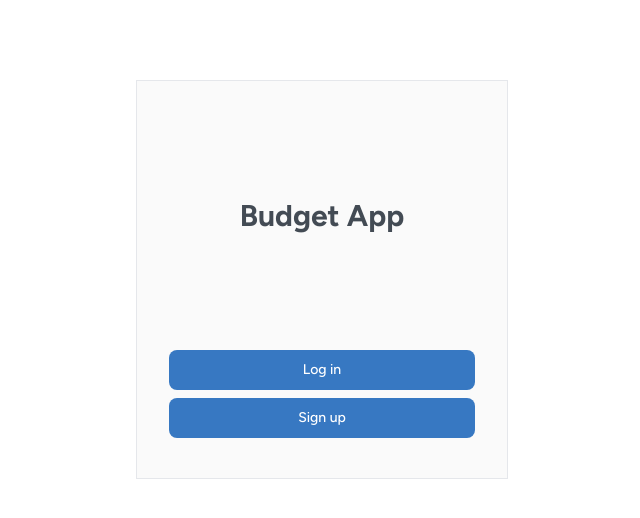
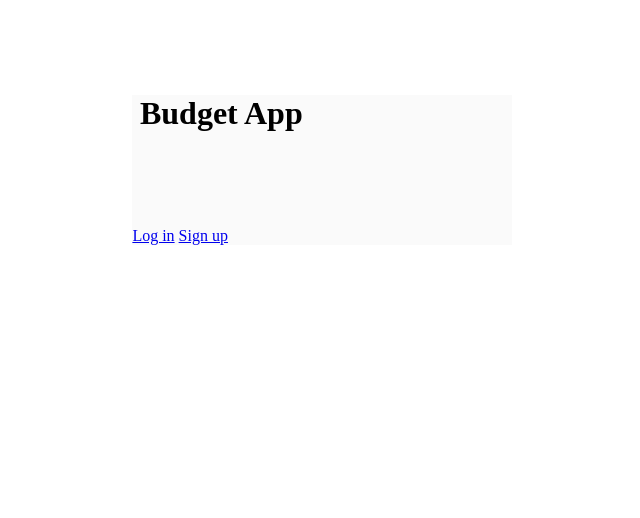
Before and after one commit to zakiyousufi/Budget-App, a Rails app: page / in a window 1280 px wide. Shown: the top 518 px of the page, without its empty margins (318-958 px from the left). Run offline with Rails 7, Linux system fonts and the light colour scheme; style sheets or scripts are compiled from the project's sources; some libraries are stand-ins or nearby versions.

Commit message:
Remove tailwindcss

```diff
--- a/app/views/layouts/application.html.erb
+++ b/app/views/layouts/application.html.erb
@@ -5,7 +5,6 @@
     <meta name="viewport" content="width=device-width,initial-scale=1">
     <%= csrf_meta_tags %>
     <%= csp_meta_tag %>
-    <%= stylesheet_link_tag "tailwind", "inter-font", "data-turbo-track": "reload" %>
     <%= stylesheet_link_tag "application", "data-turbo-track": "reload" %>
     <%= javascript_importmap_tags %>
   </head>
```
